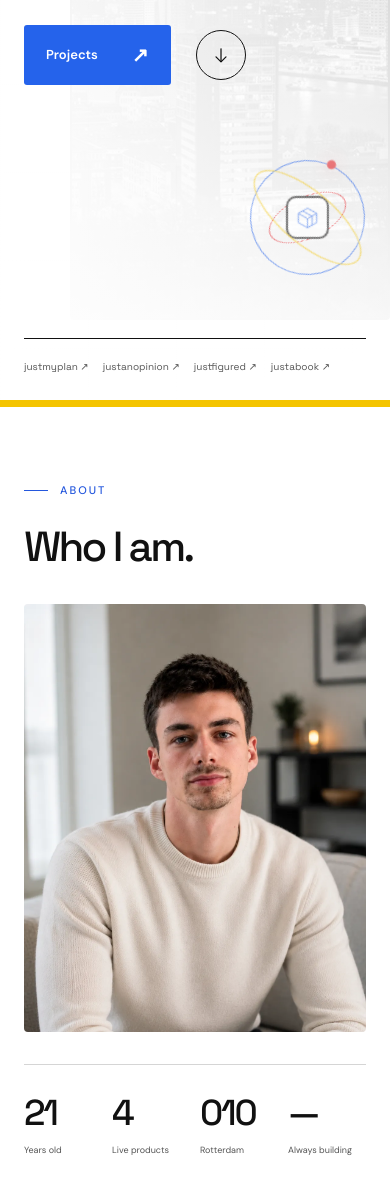
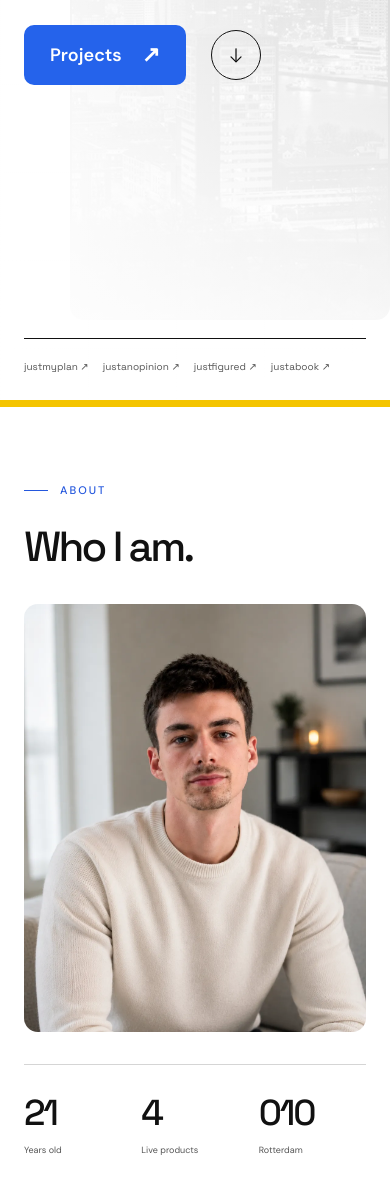
Before and after one commit to rinsenieboer-010/RJNieboer.com, a website: page index.html in a window 390 px wide. Shown: the part 444-1628 px from the top of the page. Drawn offline with Linux system fonts and the light colour scheme.

Commit message:
Refine buttons and compact portfolio photo layout

```diff
--- a/design.css
+++ b/design.css
@@ -44,13 +44,6 @@ nav { position:fixed; top:0; left:0; right:0; height:var(--nav-h); padding:0 48p
 .hero-arrow { display:flex; justify-content:center; align-items:center; width:50px; height:50px; border:1px solid #ffffff30; border-radius:50%; transition:transform .25s; }
 .hero-arrow:hover { transform:translateY(5px); }
 .hero-arrow svg { width:20px; height:20px; }
-.hero-orbit { position:absolute; right:6%; bottom:15%; width:260px; height:260px; z-index:2; border:1px solid #f4c40050; border-radius:50%; transform:rotate(-25deg); pointer-events:none; }
-.hero-orbit::before,.hero-orbit::after { content:''; position:absolute; inset:28px; border:1px solid #f4c40050; border-radius:50%; transform:rotateX(60deg); }
-.hero-orbit::after { inset:65px -25px; transform:rotate(65deg); }
-.orbit-core { position:absolute; inset:85px; border-radius:22px; border:1px solid #ffffff50; background:#111111b8; backdrop-filter:blur(10px); transform:rotate(25deg); display:grid; place-items:center; }
-.orbit-core svg { width:40px; height:40px; color:var(--accent); }
-.orbit-trail { position:absolute; inset:-1px; border-radius:50%; animation:orbit 25s linear infinite; }
-.orbit-trail::before { content:''; position:absolute; width:9px; height:9px; border-radius:50%; top:35px; left:35px; background:var(--accent); box-shadow:0 0 22px var(--accent); }
 .hero-index { position:absolute; left:max(48px,calc((100vw - 1240px)/2)); right:max(48px,calc((100vw - 1240px)/2)); bottom:30px; z-index:3; display:flex; gap:32px; border-top:1px solid #ffffff20; padding-top:20px; }
 .hero-index a { font-family:'Space Grotesk',sans-serif; color:#b2b2b2; font-size:13px; text-decoration:none; transition:color .2s; }
 .hero-index a:hover { color:var(--accent); }
@@ -162,12 +155,6 @@ nav { color:#111; border-bottom:2px solid #111; }
 .hero-index { border-color:#111; }
 .hero-index a { color:#555; }
 .hero-index a:hover { color:#2563eb; }
-.hero-orbit { border-color:#2563eb; }
-.hero-orbit::before { border-color:#e52329; }
-.hero-orbit::after { border-color:#f4c400; }
-.orbit-core { border:2px solid #111; background:#fff; }
-.orbit-core svg { color:#2563eb; }
-.orbit-trail::before { background:#e52329; box-shadow:0 0 16px #e5232940; }
 #about { border-top:7px solid #f4c400; }
 .about-photo { border-radius:4px; filter:none; }
 .tag { border-radius:4px; }
@@ -188,9 +175,8 @@ nav { color:#111; border-bottom:2px solid #111; }
 .contact-photo { border-radius:4px; filter:none; border-bottom:8px solid #f4c400; }
 .project-logo-wrap { background:#fff; border:2px solid #111; border-bottom:6px solid #f4c400; }
 .cv-btn:hover { background:#f4c400; color:#111; }
-@keyframes orbit { to { transform:rotate(360deg); } }
 @media(min-width:1500px) { .hero-bg { right:calc((100vw - 1400px)/2); } }
-@media(max-width:1000px) { .hero-orbit { right:7%; width:200px; height:200px; bottom:20%; } .orbit-core { inset:62px; } .about-grid { gap:36px; } .stat-value { font-size:35px; } .contact-inner { gap:40px; } .project-top { gap:35px; } .ed-text { padding:32px; } }
+@media(max-width:1000px) { .about-grid { gap:36px; } .stat-value { font-size:35px; } .contact-inner { gap:40px; } .project-top { gap:35px; } .ed-text { padding:32px; } }
 @media(max-width:734px) {
   :root { --nav-h:108px; }
   nav { padding:0 22px; }
@@ -205,12 +191,6 @@ nav { color:#111; border-bottom:2px solid #111; }
   .hero-name { font-size:clamp(73px,17vw,123px); }
   .hero-eyebrow { font-size:8px; letter-spacing:.12em; margin-bottom:36px; }
   .hero-tagline { max-width:290px; font-size:15px; margin-top:30px; }
-  .hero-orbit { width:115px; height:115px; right:25px; bottom:125px; opacity:.6; }
-  .orbit-core { inset:35px; border-radius:10px; }
-  .orbit-core svg { width:23px; }
-  .hero-orbit::before { inset:15px; }
-  .hero-orbit::after { inset:30px -10px; }
-  .orbit-trail::before { top:12px; left:12px; }
   .hero-index { left:24px; right:24px; bottom:25px; gap:14px; flex-wrap:wrap; }
   .hero-index a { font-size:10px; }
   .section { padding:75px 24px; }
@@ -245,4 +225,25 @@ nav { color:#111; border-bottom:2px solid #111; }
   .features,.form-row { grid-template-columns:1fr; }
   .support-wrap { padding:24px; }
 }
+.hero-projects { font-size:18px; line-height:1.25; padding:16px 26px; gap:20px; border-radius:10px; }
+.hero-projects::after { font-size:22px; }
+.hero-bg, .about-photo, .contact-photo { border-radius:14px; }
+.hero-bg { border-top-left-radius:14px; }
+.project-card, .support-wrap, .project-section:nth-child(even) .support-wrap { border-radius:14px; }
+.project-logo, .project-logo-wrap { border-radius:10px; }
+.project-meta .btn-visit, .cv-btn, .submit-btn, .tag { border-radius:9px; }
+.about-stats { grid-template-columns:repeat(3,minmax(0,1fr)); }
+.story-gallery { display:grid; grid-template-columns:repeat(2,minmax(0,1fr)); gap:24px; max-width:var(--max); margin:0 auto 64px; width:calc(100% - 96px); align-items:start; }
+.story-gallery .ed-full { width:100%; height:clamp(280px,52vh,420px); object-fit:contain; margin:0; border-radius:14px; background:var(--surface); }
+.story-gallery .ed-item { grid-column:1 / -1; width:100%; margin:0; border-radius:14px; align-items:center; }
+.story-gallery .ed-photo { width:100%; height:clamp(280px,52vh,420px); object-fit:contain; background:var(--surface); }
+.story-gallery .ed-text { padding:32px; }
+.story-gallery .ed-text-block { width:100%; margin:0; padding:28px 32px; border-radius:14px; }
+.story-gallery .ed-para { max-width:none; font-size:17px; line-height:1.65; }
+.story-gallery .ed-text-block.white { grid-column:1 / -1; }
+@media(max-width:734px) {
+  .story-gallery { width:calc(100% - 48px); grid-template-columns:1fr; gap:20px; margin-bottom:40px; }
+  .story-gallery .ed-full, .story-gallery .ed-photo { height:auto; max-height:420px; object-fit:contain; }
+  .story-gallery .ed-text, .story-gallery .ed-text-block { padding:26px; }
+}
 @media(prefers-reduced-motion:reduce) { html { scroll-behavior:auto; } *,*::before,*::after { animation:none !important; transition:none !important; } .motion-ready .reveal { opacity:1; transform:none; } }
--- a/index.html
+++ b/index.html
@@ -45,7 +45,6 @@
         </svg>
       </a></div>
     </div>
-    <div class="hero-orbit" aria-hidden="true"><div class="orbit-trail"></div><div class="orbit-core"><svg viewBox="0 0 40 40" fill="none" stroke="currentColor" stroke-width="1.5"><path d="M20 3 36 12v16L20 37 4 28V12Z M4 12l16 9 16-9 M20 21v16 M12 8l16 9v16"/></svg></div></div>
     <div class="hero-index"><a href="https://justmyplan.com" target="_blank" rel="noopener">justmyplan ↗</a><a href="https://justanopinion.org" target="_blank" rel="noopener">justanopinion ↗</a><a href="https://justfigured.org" target="_blank" rel="noopener">justfigured ↗</a><a href="https://justabook.org" target="_blank" rel="noopener">justabook ↗</a></div>  </section>
 
   <!-- ── About ── -->
@@ -72,10 +71,6 @@
             <div>
               <div class="stat-value" data-count="10" data-pad="3">010</div>
               <div class="stat-label" data-i18n="stat.city">Rotterdam</div>
-            </div>
-            <div>
-              <div class="stat-value">—</div>
-              <div class="stat-label" data-i18n="stat.always">Always building</div>
             </div>
           </div>
         </div>
```
Also changed, not shown: about.html (+3 -0 lines).
